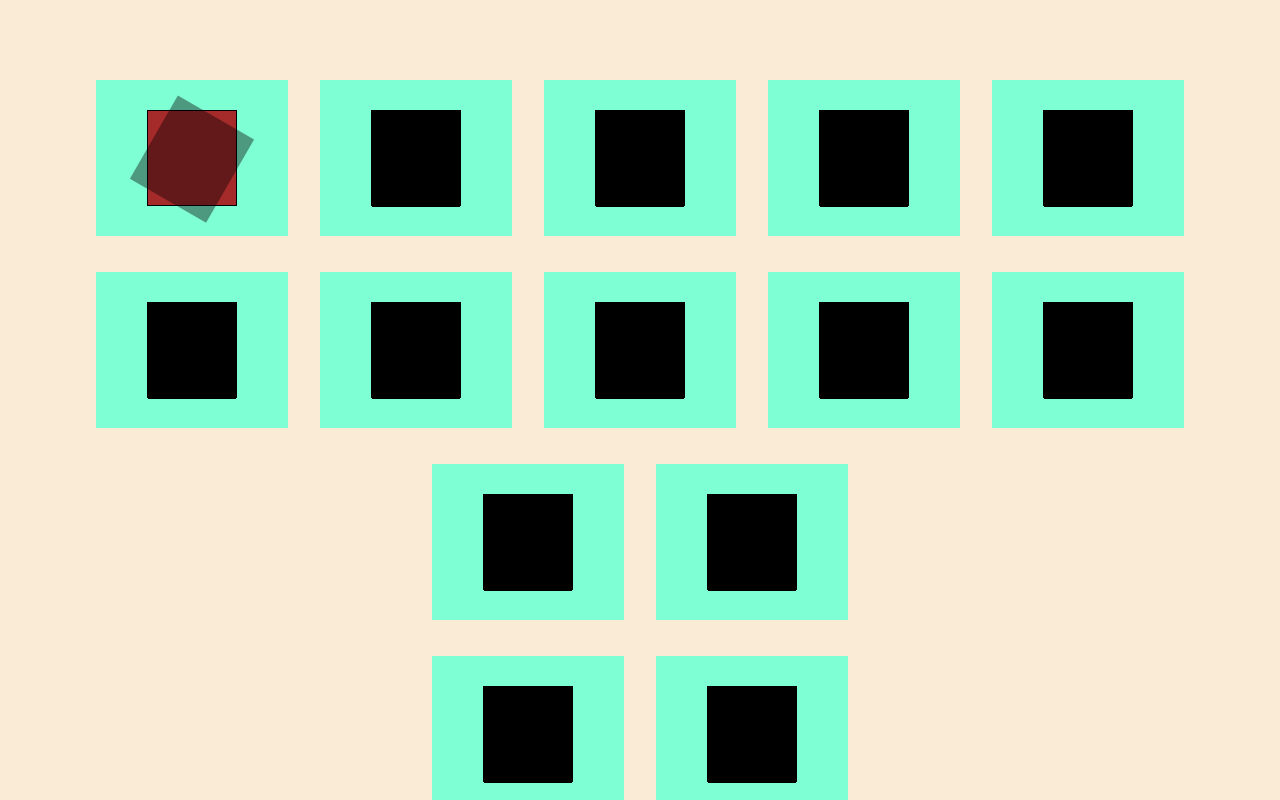
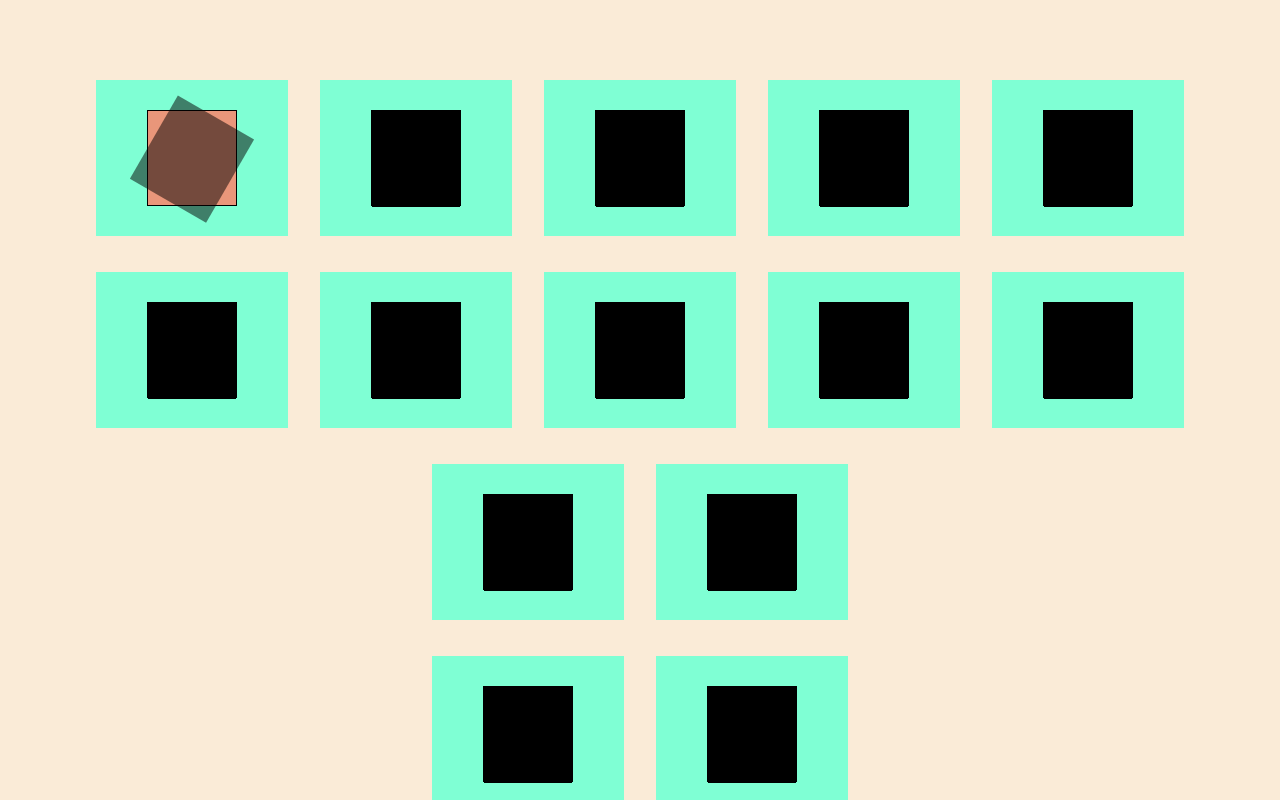
Before and after one commit to Hanie-Bp/transition-and-transform, a plain HTML site: page index.html in a window 1280 px wide. In both pictures the pointer is over the element 192 px from the left and 159 px from the top of the page. Shown: the top 800 px of the page. Drawn offline with Linux system fonts and the light colour scheme.

Commit message:
change colors and l class

```diff
--- a/style.css
+++ b/style.css
@@ -9,11 +9,9 @@ body {
 }
 
 .parent {
-    /* width: 100; */
     min-height: 100vh;
     display: flex;
     justify-content: center;
-    /* align-items: center; */
     margin-top: 5em;
     flex-wrap: wrap;
     align-content: flex-start;
@@ -47,12 +45,12 @@ body {
     width: 7vw;
     height: 12vh;
     display: flex;
-    background-color: brown;
+    background-color: darksalmon;
 }
 
 
 .two:hover {
-    opacity: 0.4;
+    opacity: 0.5;
 }
 
 .two:hover .a {
@@ -67,17 +65,10 @@ body {
     column-gap: 2em;
 }
 
-/* .row3 {
-    display: flex;
-    width: 100vw;
-    height: 20vh;
-    justify-content: center;
-    border: 1px solid;
-    column-gap: 2em;
-} */
 
 .a:hover {
     transform: rotate(30deg);
+    transition: transform 1s;
 }
 
 .b:hover {
@@ -131,8 +122,8 @@ body {
 }
 
 .l:hover {
-    /* transform-origin: left center; */
-    transform: skew(30deg) scaleY(2);
+
+    transform:  skewY(40deg)  translate(20px, -35px) scale(1.5,1.9);
     transition: transform 1s;
 }
 
```
